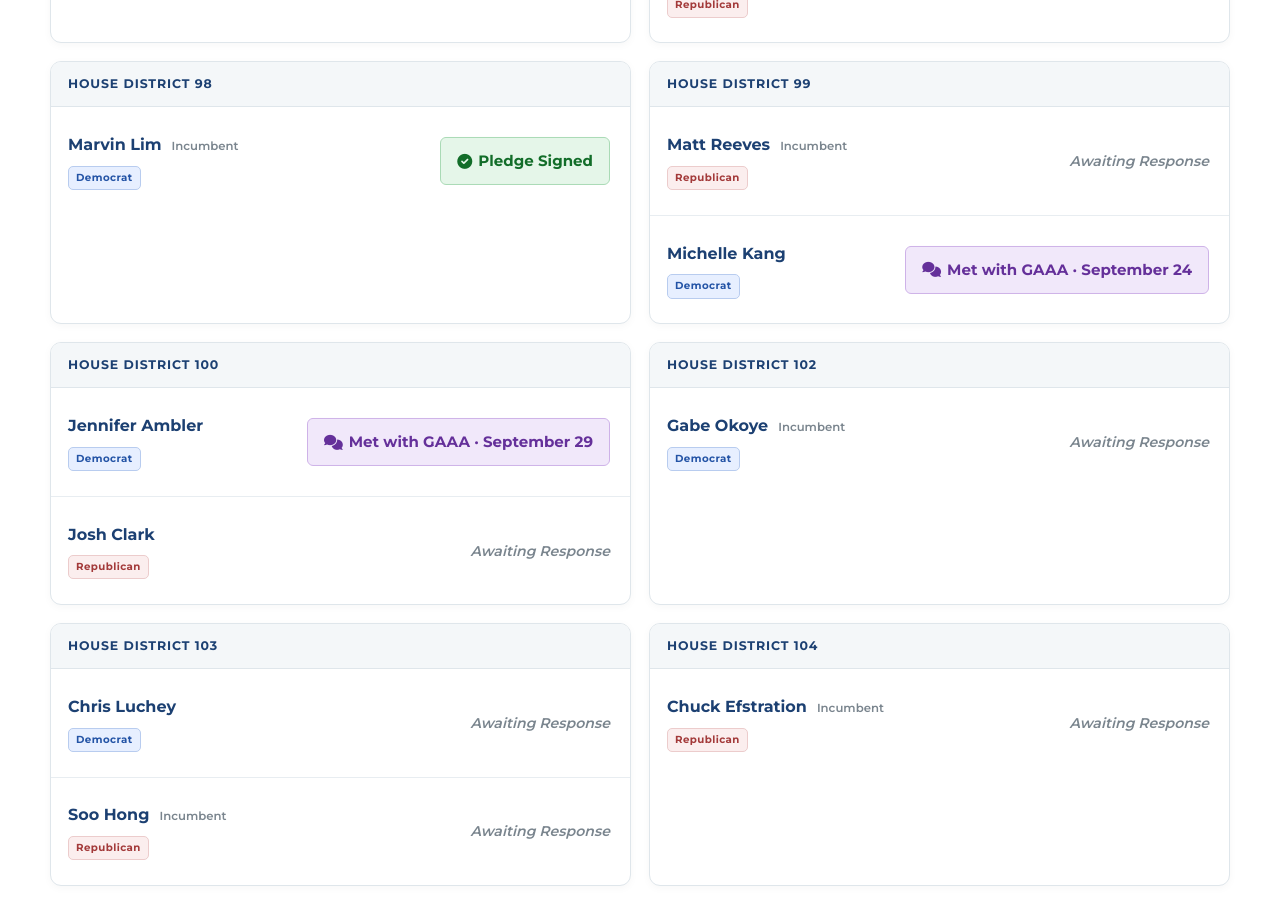
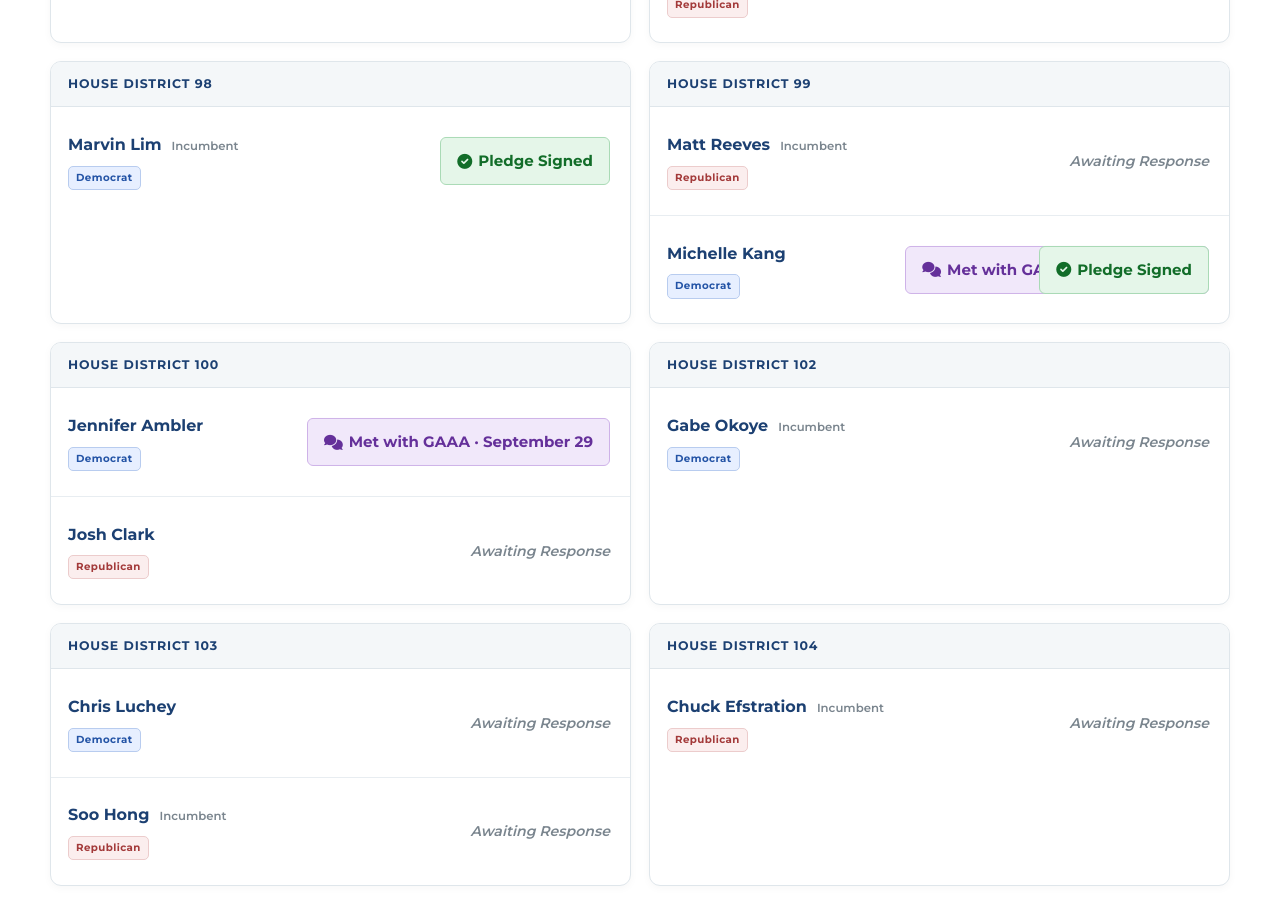
Before and after one commit to whitleybacon/gwinnett-animal-advocacy-alliance, a Jekyll site: the page built from election-2026/state/index.html, in a window 1280 px wide and 900 px high, scrolled down 4022 px. Built offline with Jekyll 4.4.1, drawn with Linux system fonts in a browser that asks for light colours.

Commit message:
Update index.html

```diff
--- a/election-2026/state/index.html
+++ b/election-2026/state/index.html
@@ -1543,6 +1543,11 @@ permalink: /election-2026/state/
             <i class="fas fa-comments" aria-hidden="true"></i>
             Met with GAAA · September 24
           </span>
+          <span class="candidate-status status-signed">
+            <i class="fas fa-check-circle" aria-hidden="true"></i>
+            Pledge Signed
+          </span>
+
         </div>
 
       </article>
```
